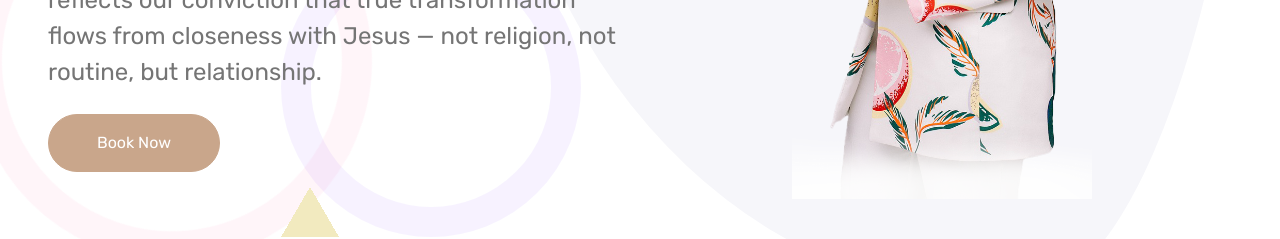
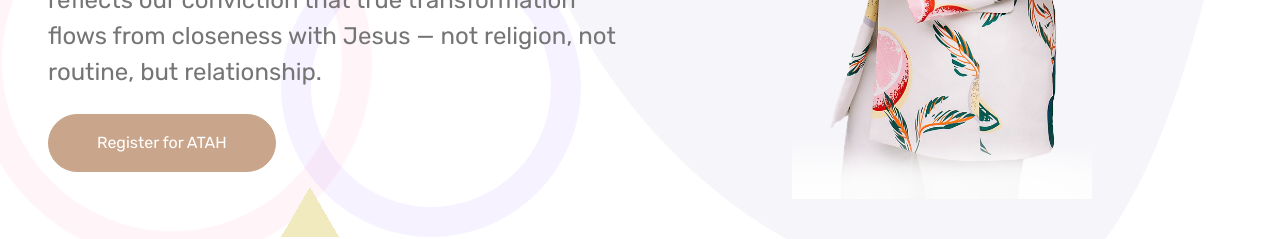
Before and after one commit to Rooy-krt/kestin-atah, a plain HTML site: page index.html in a window 1280 px wide. Shown: the part 568-807 px from the top of the page. Drawn offline with nearby package versions, Linux system fonts and the light colour scheme.

Commit message:
Update index.html

```diff
--- a/index.html
+++ b/index.html
@@ -112,8 +112,7 @@
     data-bs-toggle="modal"
     data-bs-target="#bookNowModal"
 >
-    Book Now
-</button>
+Register for ATAH</button>
 
                     </div>
                     <div class="col-lg-6 wow fadeInRight" data-wow-delay="0.2s">
```
